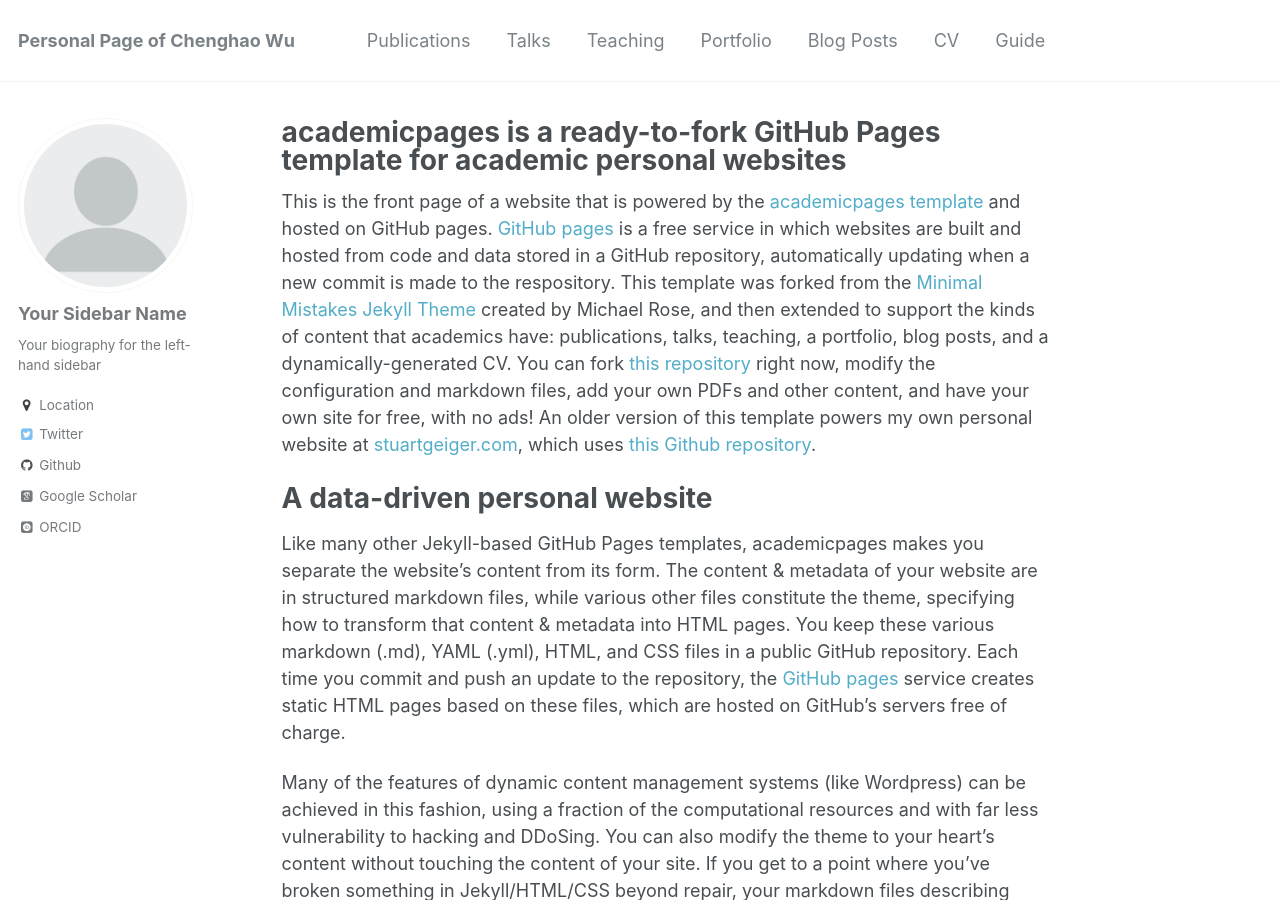
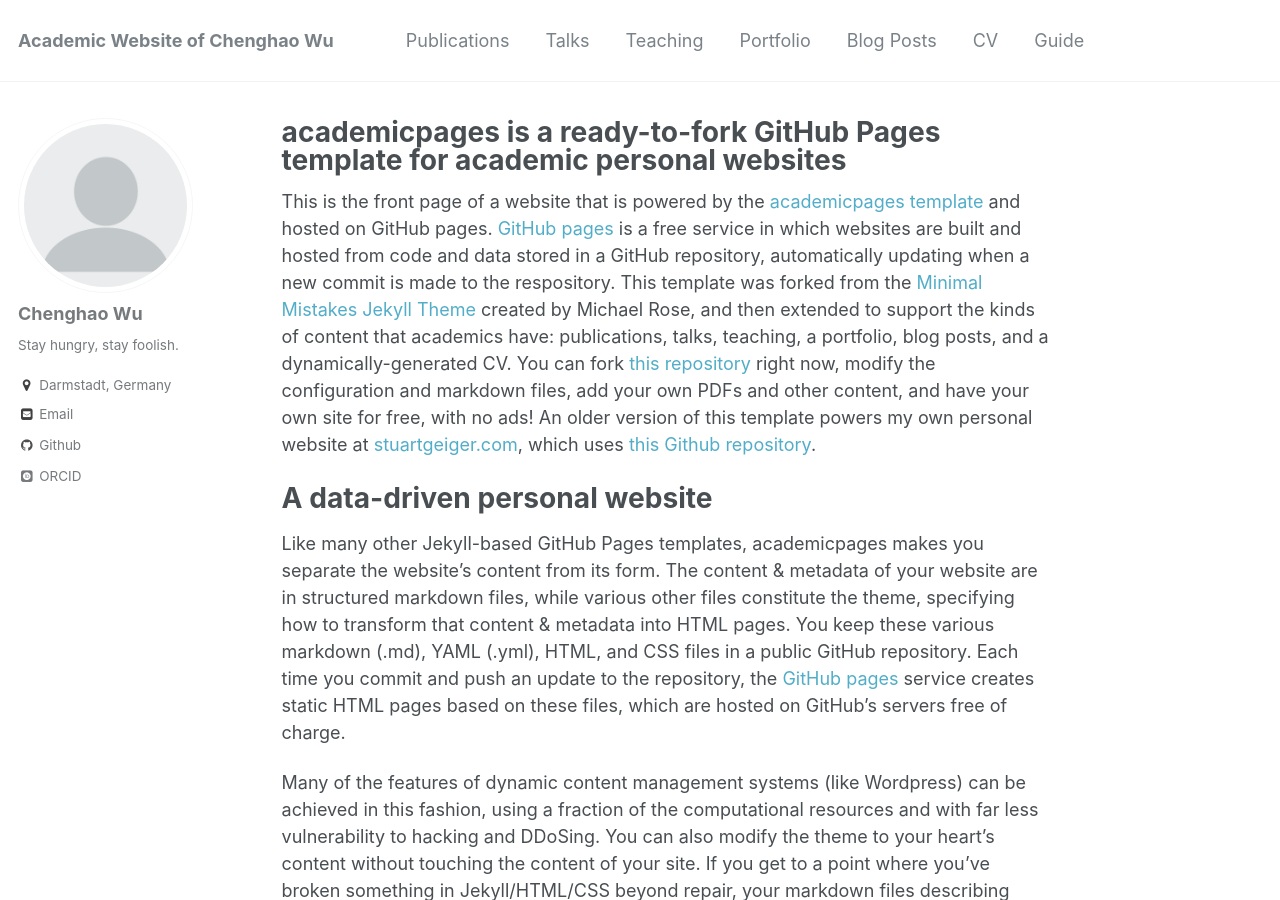
Before and after one commit to Chenghao-Wu/Chenghao-Wu.github.io, a Jekyll site: the page built from _pages/about.md, in a window 1280 px wide and 900 px high. Built offline with Jekyll 4.4.1, drawn with Linux system fonts in a browser that asks for light colours; some web fonts are replaced.

Commit message:
update 3

```diff
--- a/_config.yml
+++ b/_config.yml
@@ -7,7 +7,7 @@
 
 # Site Settings
 locale                   : "en-US"
-title                    : "Personal Page of Chenghao Wu"
+title                    : "Academic Website of Chenghao Wu"
 title_separator          : "-"
 name                     : &name "Chenghao Wu"
 description              : &description "personal page"
@@ -78,13 +78,13 @@ analytics:
 
 # Site Author
 author:
-  name             : "Your Sidebar Name"
+  name             : "Chenghao Wu"
   avatar           : "profile.png"
-  bio              : "Your biography for the left-hand sidebar"
-  location         : "Location"
+  bio              : "Stay hungry, stay foolish."
+  location         : "Darmstadt, Germany"
   employer         :
-  googlescholar    : "http://yourfullgooglescholarurl.com"
-  email            :
+  #googlescholar    : "http://yourfullgooglescholarurl.com"
+  email            : "z.wu@theo.chemie.tu-darmstadt.de"
   uri              :
   bitbucket        :
   codepen          :
@@ -92,19 +92,19 @@ author:
   flickr           :
   facebook         :
   foursquare       :
-  github           : "academicpages"
+  github           : "https://github.com/Chenghao-Wu"
   google_plus      :
   keybase          :
   instagram        :
   lastfm           :
   linkedin         :
-  orcid            : "http://orcid.org/yourorcidurl"
+  orcid            : "https://orcid.org/0000-0003-2862-4432"
   pinterest        :
   soundcloud       :
   stackoverflow    : # http://stackoverflow.com/users/123456/username
   steam            :
   tumblr           :
-  twitter          : "replacethistwitterhandle"
+  twitter          :
   vine             :
   weibo            :
   xing             :
@@ -222,14 +222,14 @@ defaults:
       share: true
       comments: true
   # _portfolio
-  - scope:
-      path: ""
-      type: portfolio
-    values:
-      layout: single
-      author_profile: true
-      share: true
-      comment: true
+  #- scope:
+  #    path: ""
+  #    type: portfolio
+  #  values:
+  #    layout: single
+  #    author_profile: true
+  #    share: true
+  #    comment: true
   # _talks
   - scope:
       path: ""
@@ -249,7 +249,7 @@ sass:
 permalink: /:categories/:title/
 # paginate: 5 # amount of posts to show
 # paginate_path: /page:num/
-timezone: America/Los_Angeles # http://en.wikipedia.org/wiki/List_of_tz_database_time_zones
+timezone: Europe/Berlin # http://en.wikipedia.org/wiki/List_of_tz_database_time_zones
 
 
 # Plugins
```
